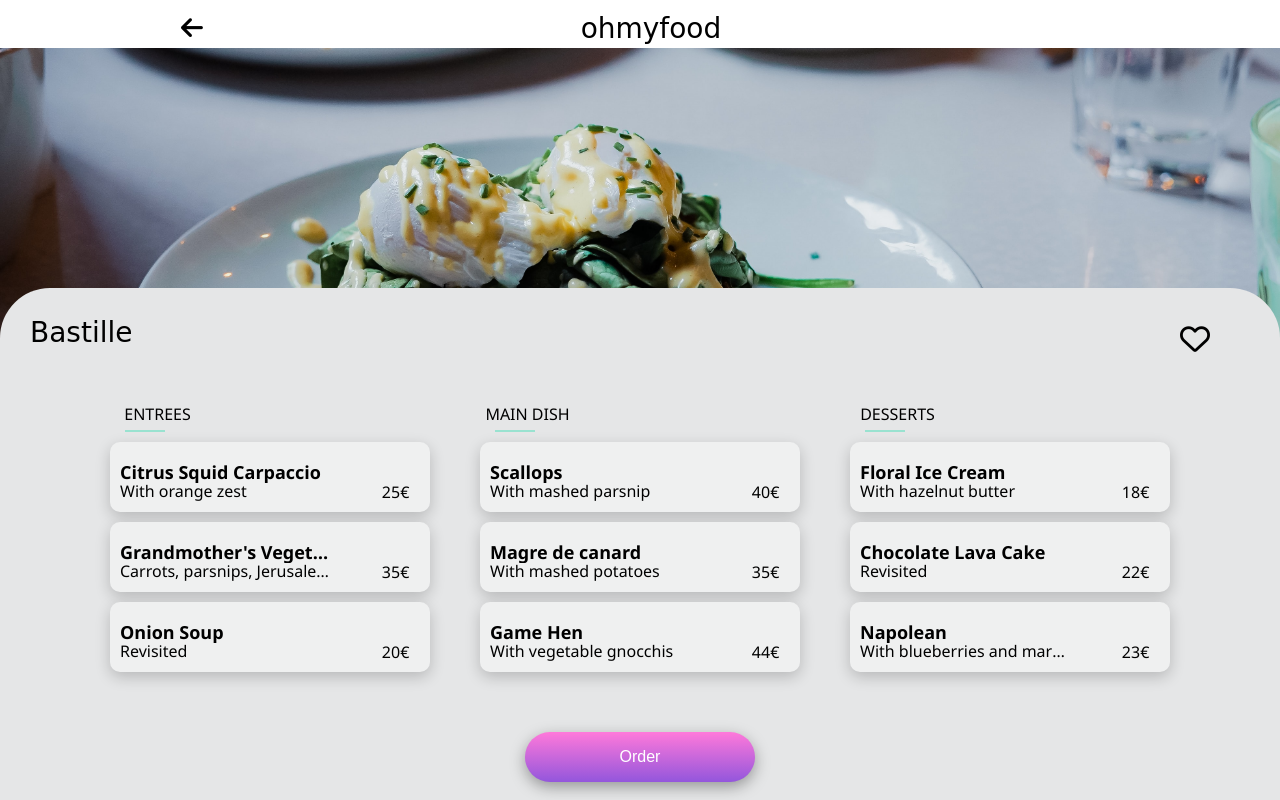
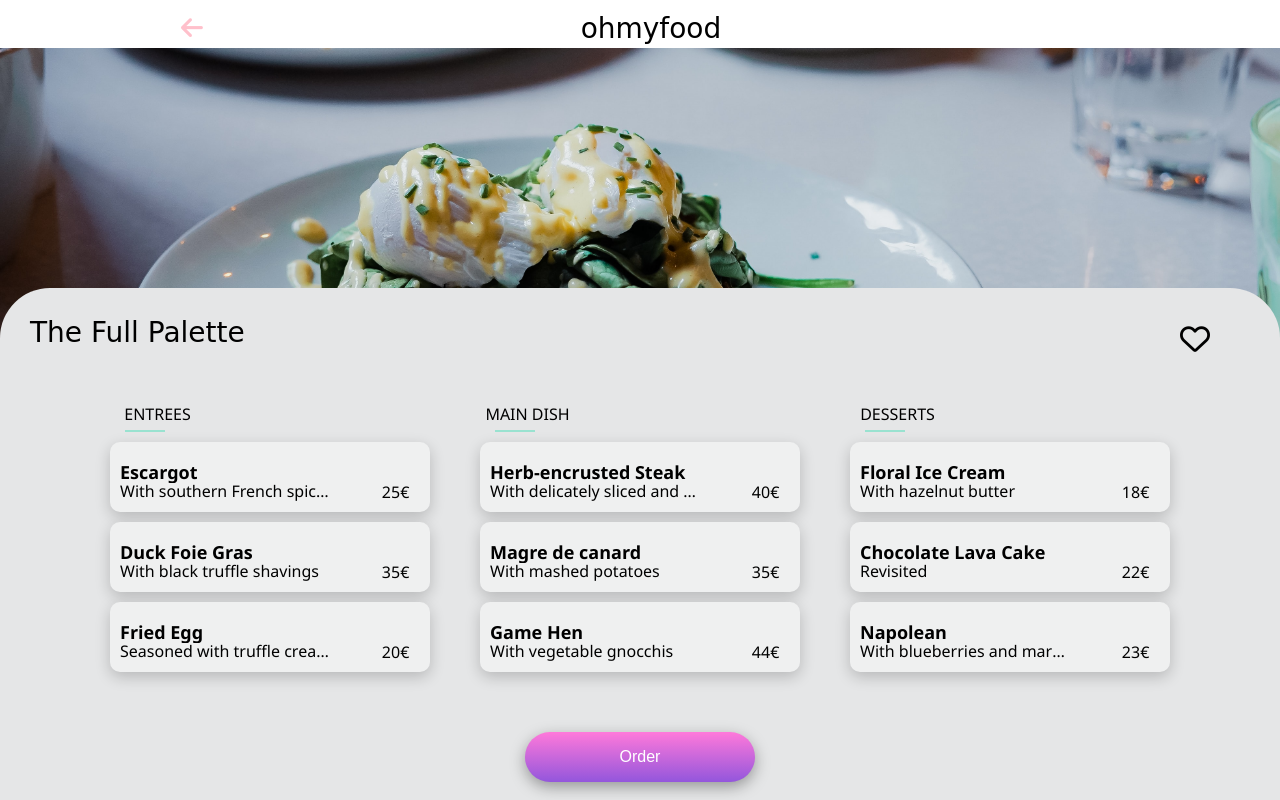
Before and after one commit to Adricodes/project3, a website: page html/thefullpalette.html in a window 1280 px wide. Shown: the top 800 px of the page. Drawn offline with Linux system fonts and the light colour scheme; a web font is replaced by a local one.

Commit message:
first commit test

```diff
--- a/html/thefullpalette.html
+++ b/html/thefullpalette.html
@@ -35,7 +35,7 @@
   <div class="menu">
     <div class="menu-title">
       <div class="title">
-        <p>Bastille</p>
+        <p>The Full Palette</p>
       </div>
 
 
@@ -57,8 +57,8 @@
         <div class="menu-item delay-card-first">
           <div class="menu-item__slider">
             <div class="menu-item__description">
-              <p class="menu-dish">Citrus Squid Carpaccio</p>
-              <p class="menu-ingredients">With orange zest</p>
+              <p class="menu-dish">Escargot</p>
+              <p class="menu-ingredients">With southern French spices</p>
             </div>
             <div class="menu-item__price">
               <p>25€</p>
@@ -73,8 +73,8 @@
         <div class="menu-item delay-card-second">
           <div class="menu-item__slider">
             <div class="menu-item__description">
-              <p class="menu-dish">Grandmother's Vegetable Soup</p>
-              <p class="menu-ingredients">Carrots, parsnips, Jerusalem artichoke</p>
+              <p class="menu-dish">Duck Foie Gras</p>
+              <p class="menu-ingredients">With black truffle shavings</p>
             </div>
             <div class="menu-item__price">
               <p>35€</p>
@@ -89,8 +89,8 @@
         <div class="menu-item delay-card-third">
           <div class="menu-item__slider">
             <div class="menu-item__description">
-              <p class="menu-dish">Onion Soup</p>
-              <p class="menu-ingredients">Revisited</p>
+              <p class="menu-dish">Fried Egg</p>
+              <p class="menu-ingredients">Seasoned with truffle cream and </p>
             </div>
             <div class="menu-item__price">
               <p>20€</p>
@@ -111,8 +111,8 @@
         <div class="menu-item delay-card-first">
           <div class="menu-item__slider">
             <div class="menu-item__description">
-              <p class="menu-dish">Scallops</p>
-              <p class="menu-ingredients">With mashed parsnip</p>
+              <p class="menu-dish">Herb-encrusted Steak</p>
+              <p class="menu-ingredients">With delicately sliced and seasoned veg</p>
             </div>
             <div class="menu-item__price">
               <p>40€</p>
--- a/sass/pages/_restaurant.scss
+++ b/sass/pages/_restaurant.scss
@@ -24,7 +24,7 @@ header {
     justify-content: left;
     align-items: left;
     font-size: 25px;
-    color: black;
+    color: pink;
     width: 30%;
 
 
```
Also changed, not shown: css/style.css, mockups/Menu - La palette du goût.png (deleted).
